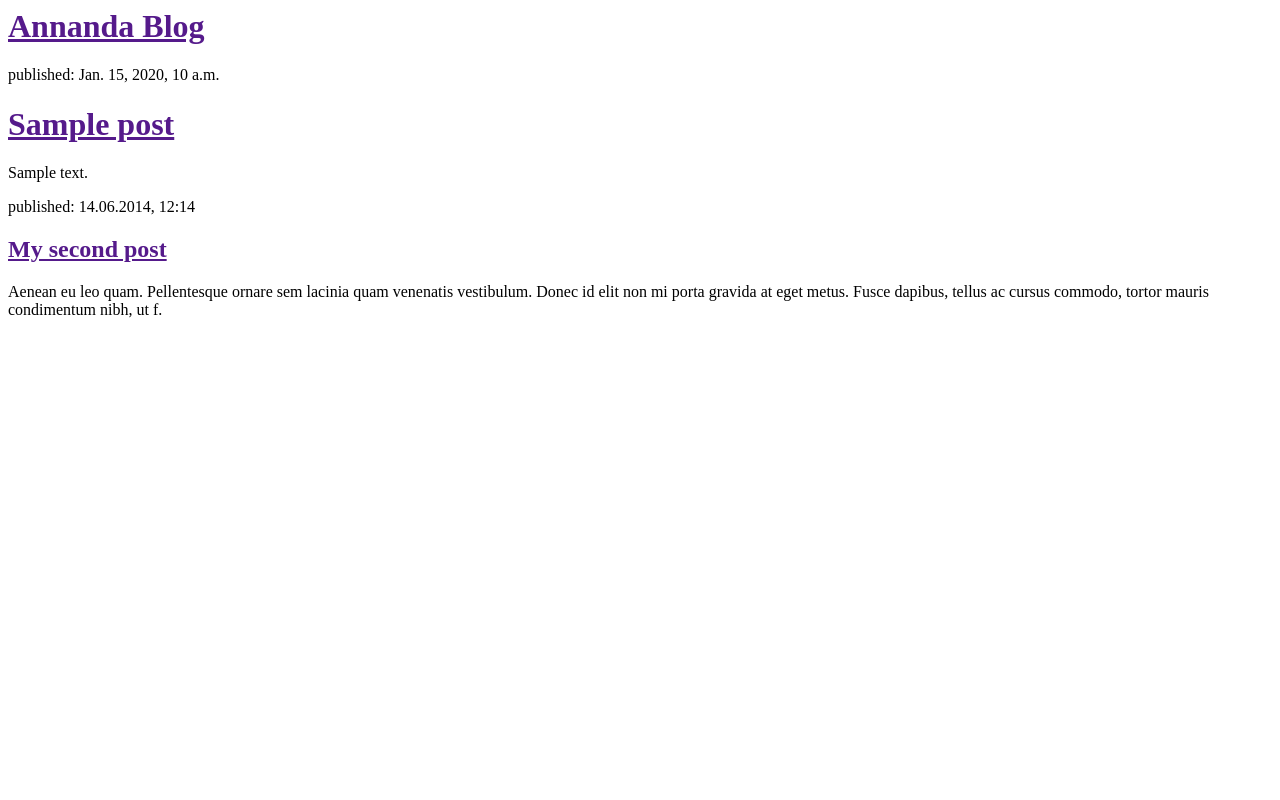
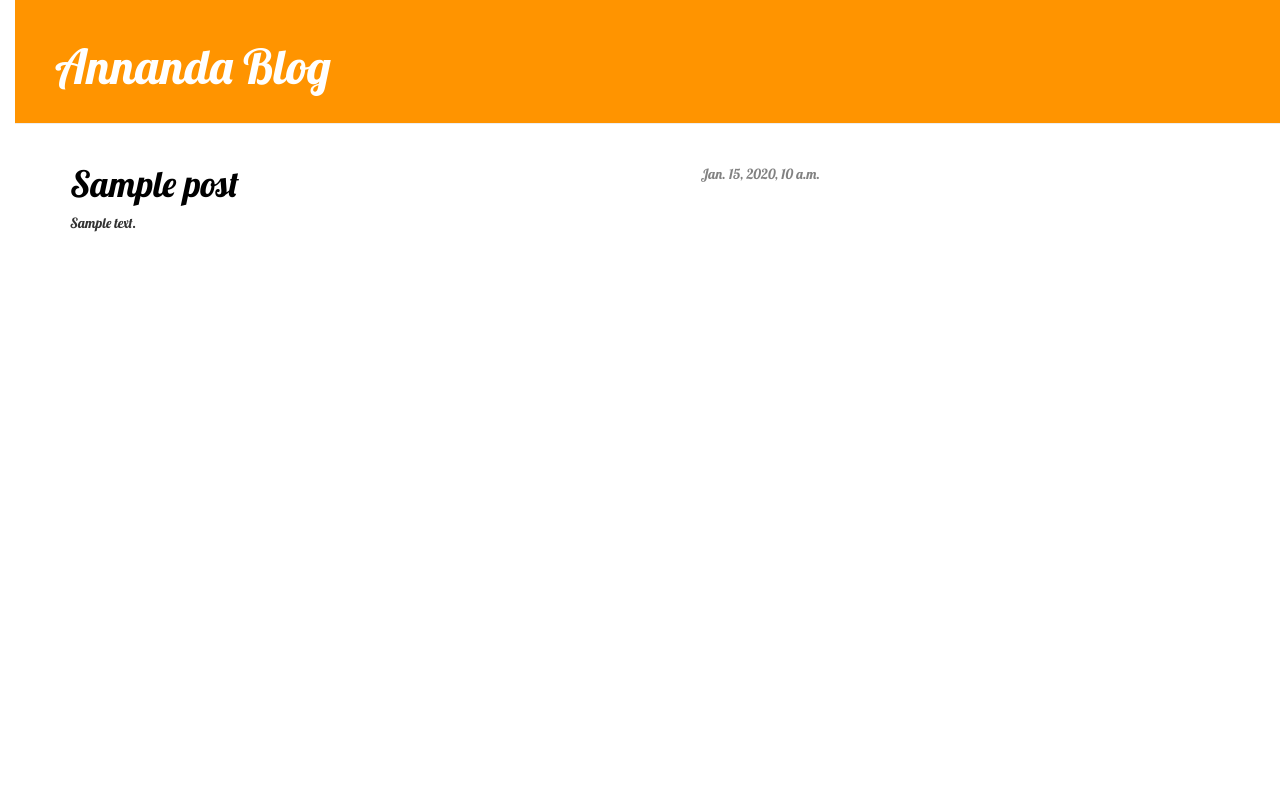
Before and after one commit to annanda/django-girls-tutorial, a Django app: page / in a window 1280 px wide. Run offline with Django 3.2, Linux system fonts and the light colour scheme; tables that the repository leaves empty hold one stand-in row (values such as "Sample post"); some libraries are stand-ins or nearby versions.

Commit message:
Mexendo na aparencia do blog. Adicionada a pasta para arquivos estaticos. Adicionado o arquivo .css e alterado  ele.

```diff
--- a/annandablog/settings.py
+++ b/annandablog/settings.py
@@ -100,3 +100,7 @@ try:
     from .local_settings import *
 except ImportError:
     pass
+
+STATICFILES_DIRS = (
+    os.path.join(BASE_DIR, "static"),
+)
--- a/blog/templates/blog/post_list.html
+++ b/blog/templates/blog/post_list.html
@@ -1,26 +1,34 @@
+{% load staticfiles %}
 <html>
     <head>
         <title>Annanda blog</title>
+        <link rel="stylesheet" href="//maxcdn.bootstrapcdn.com/bootstrap/3.2.0/css/bootstrap.min.css">
+        <link rel="stylesheet" href="//maxcdn.bootstrapcdn.com/bootstrap/3.2.0/css/bootstrap-theme.min.css">
+        <script src="//maxcdn.bootstrapcdn.com/bootstrap/3.2.0/js/bootstrap.min.js"></script>
+        <link rel="stylesheet" href="{% static 'css/blog.css' %}">
+        <link href="//fonts.googleapis.com/css?family=Lobster&subset=latin,latin-ext" rel="stylesheet" type="text/css">
     </head>
     <body>
-        <div>
+        <div class="page-header">
             <h1><a href="">Annanda Blog</a></h1>
         </div>
 
 
-        {% for post in posts %}
-    		<div>
-	        	<p>published: {{ post.published_date }}</p>
-	        	<h1><a href="">{{ post.title }}</a></h1>
-	        	<p>{{ post.text|linebreaks }}</p>
-	    	</div>
-		{% endfor %}
+        <div class="content container">
+            <div class="row">
+                <div class="col-md-8">
+                {% for post in posts %}
+                    <div class="post">
+                        <div class="date">
+                            {{ post.published_date }}
+                        </div>
+                        <h1><a href="">{{ post.title }}</a></h1>
+                        <p>{{ post.text|linebreaks }}</p>
+                    </div>
+                {% endfor %}
+                </div>
+            </div>
+        </div>
 
-
-        <div>
-            <p>published: 14.06.2014, 12:14</p>
-            <h2><a href="">My second post</a></h2>
-            <p>Aenean eu leo quam. Pellentesque ornare sem lacinia quam venenatis vestibulum. Donec id elit non mi porta gravida at eget metus. Fusce dapibus, tellus ac cursus commodo, tortor mauris condimentum nibh, ut f.</p>
-        </div>
     </body>
 </html>
--- /dev/null
+++ b/static/css/blog.css
@@ -0,0 +1,55 @@
+h1 a {
+	color: #FCA205;
+}
+body {
+	padding-left: 15px;
+	font-family: 'Lobster';
+}
+
+.page-header {
+    background-color: #ff9400;
+    margin-top: 0;
+    padding: 20px 20px 20px 40px;
+}
+
+.page-header h1, .page-header h1 a, .page-header h1 a:visited, .page-header h1 a:active {
+    color: #ffffff;
+    font-size: 36pt;
+    text-decoration: none;
+}
+
+.content {
+    margin-left: 40px;
+}
+
+h1, h2, h3, h4 {
+    font-family: 'Lobster', cursive;
+}
+
+.date {
+    float: right;
+    color: #828282;
+}
+
+.save {
+    float: right;
+}
+
+.post-form textarea, .post-form input {
+    width: 100%;
+}
+
+.top-menu, .top-menu:hover, .top-menu:visited {
+    color: #ffffff;
+    float: right;
+    font-size: 26pt;
+    margin-right: 20px;
+}
+
+.post {
+    margin-bottom: 70px;
+}
+
+.post h1 a, .post h1 a:visited {
+    color: #000000;
+}
```
